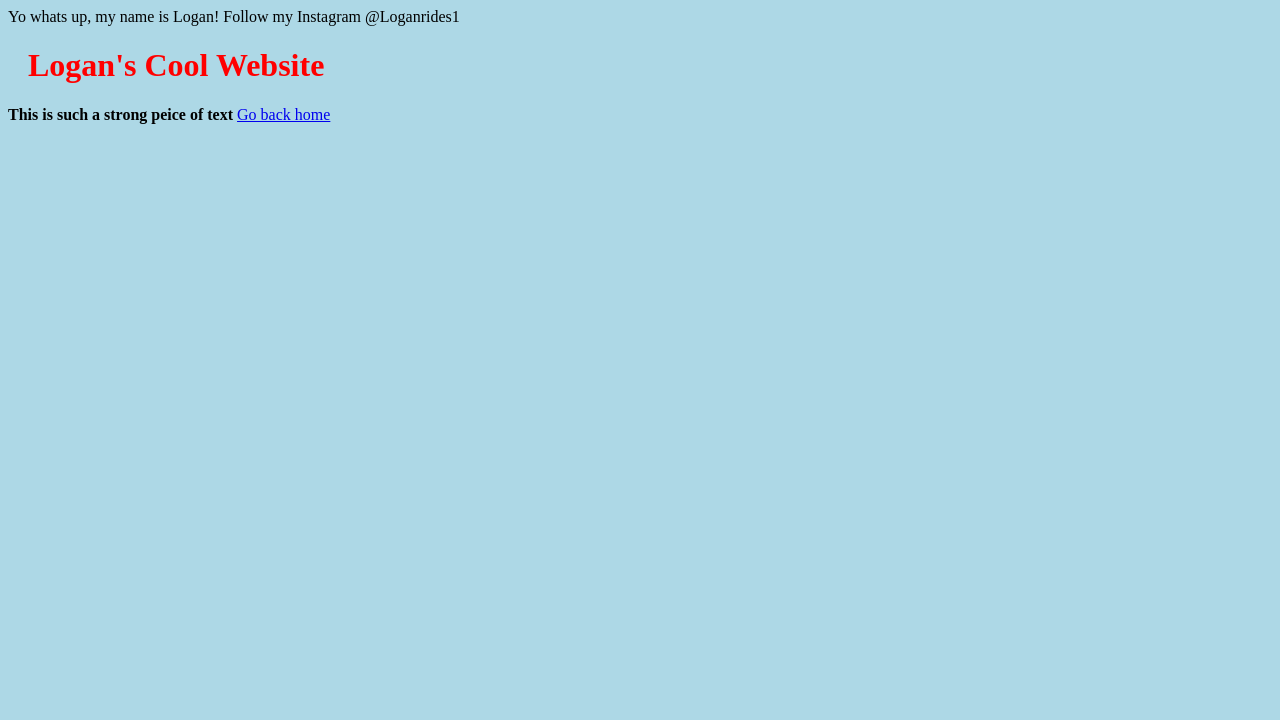
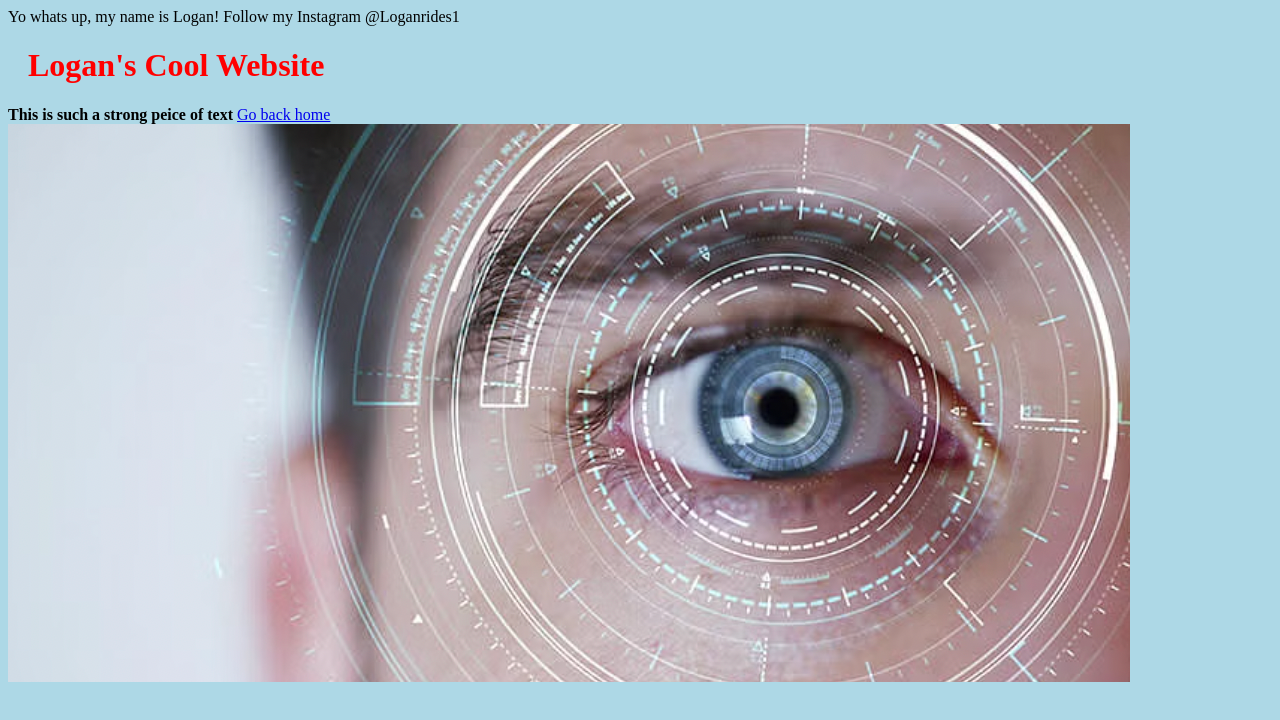
Before and after one commit to LoganA28/HelloWorld, a plain HTML site: page index.html in a window 1280 px wide. Drawn offline with Linux system fonts and the light colour scheme.

Commit message:
Update index.html

```diff
--- a/index.html
+++ b/index.html
@@ -5,9 +5,13 @@
 
 <link rel="stylesheet" href="mystyle.css">
 </head>
-<body>Yo whats up, my name is Logan! Follow my Instagram @Loganrides1
+<body>
+
+  Yo whats up, my name is Logan! Follow my Instagram @Loganrides1
   <h1> Logan's Cool Website</h1>
     <strong> This is such a strong peice of text</strong>
-    </body>
+
     <a href="second.html">Go back home</a>
+  <img src="Eyeball.png" /a>
+  </body>
 </html>
```
